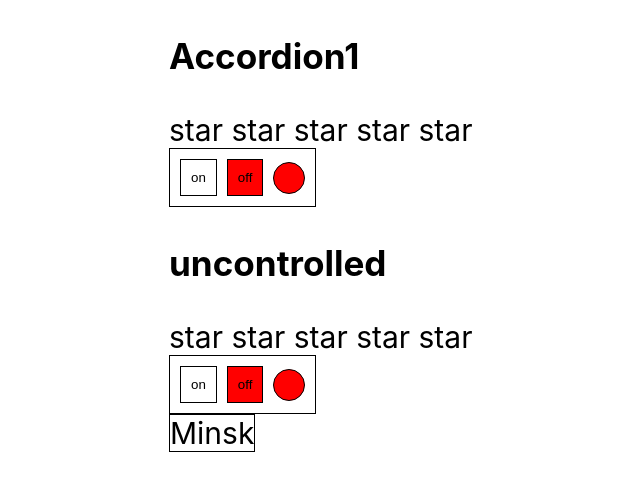
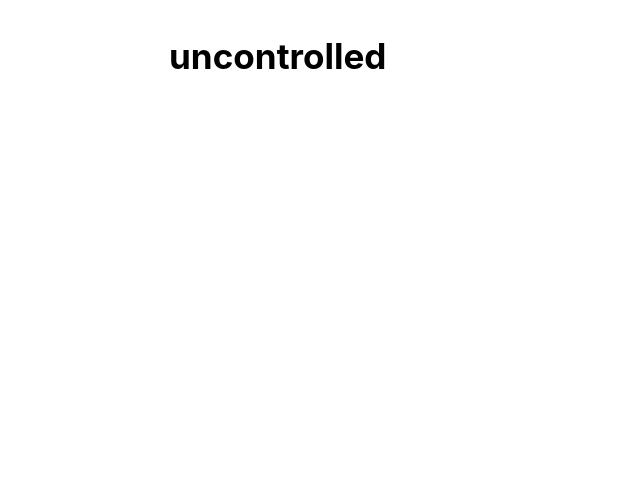
Before and after one commit to ArtLevel/React-in-detail, a React (Create React App) app: page / in a window 1280 px wide. Shown: the top 482 px of the page, without its empty margins (171-811 px from the left). Built offline with nearby package versions, Linux system fonts and the light colour scheme.

Commit message:
Refactor Code

```diff
--- a/src/App.tsx
+++ b/src/App.tsx
@@ -20,31 +20,31 @@ function App() {
 
 	return (
 		<div className='app'>
-			<Accordion
-				titleValue={'Accordion1'}
-				active={accordionActive}
-				toggleActive={toggleActiveAccordion}
-				items={[
-					{ title: 'Dimych', value: 1 },
-					{ title: 'Valera', value: 2 },
-					{ title: 'Viktor', value: 3 }
-				]}
-				onClick={() => {}}
-			/>
-			<Rating value={ratingValue} setRating={setRatingValue} />
-			<OnOff callback={toggleOnOff} value={onOff} />
+			{/*<Accordion*/}
+			{/*	titleValue={'Accordion1'}*/}
+			{/*	active={accordionActive}*/}
+			{/*	toggleActive={toggleActiveAccordion}*/}
+			{/*	items={[*/}
+			{/*		{ title: 'Dimych', value: 1 },*/}
+			{/*		{ title: 'Valera', value: 2 },*/}
+			{/*		{ title: 'Viktor', value: 3 }*/}
+			{/*	]}*/}
+			{/*	onClick={() => {}}*/}
+			{/*/>*/}
+			{/*<Rating value={ratingValue} setRating={setRatingValue} />*/}
+			{/*<OnOff callback={toggleOnOff} value={onOff} />*/}
 			<UncontrolledAccordion titleValue={'uncontrolled'} />
-			<UncontrolledRating onChange={() => {}} />
-			<UncontrolledOnOff />
-			<Select
-				value={selectValue}
-				items={[
-					{ value: '1', title: 'Minsk' },
-					{ value: '2', title: 'Moscow' },
-					{ value: '3', title: 'Kiev' }
-				]}
-				onChange={setSelectValue}
-			/>
+			{/*<UncontrolledRating onChange={() => {}} />*/}
+			{/*<UncontrolledOnOff />*/}
+			{/*<Select*/}
+			{/*	value={selectValue}*/}
+			{/*	items={[*/}
+			{/*		{ value: '1', title: 'Minsk' },*/}
+			{/*		{ value: '2', title: 'Moscow' },*/}
+			{/*		{ value: '3', title: 'Kiev' }*/}
+			{/*	]}*/}
+			{/*	onChange={setSelectValue}*/}
+			{/*/>*/}
 		</div>
 	)
 }
--- a/src/components/UncontrolledAccordion/UncontrolledAccordion.tsx
+++ b/src/components/UncontrolledAccordion/UncontrolledAccordion.tsx
@@ -8,8 +8,15 @@ type ActionT = {
 	type: string
 }
 
+const TOGGLE_CONSTANT = 'TOGGLE_COLLAPSED'
+
 const reducer = (state: boolean, action: ActionT) => {
-	if (action.type === 'TOGGLE-COLLAPSED') return !state
+	console.log('REDUCER START:')
+	console.log(state)
+	console.log(action)
+	console.log('REDUCER END')
+
+	if (action.type === 'TOGGLE_COLLAPSED') return !state
 	return state
 }
 
@@ -22,7 +29,7 @@ export function UncontrolledAccordion({ titleValue }: AccordionPT) {
 			{/*<AccordionTitle title={titleValue} callback={toggleAccordion} />*/}
 			<AccordionTitle
 				title={titleValue}
-				callback={() => dispatch({ type: 'TOGGLE-COLLAPSED' })}
+				callback={() => dispatch({ type: 'TOGGLE_COLLAPSED' })}
 			/>
 			{collapsed && <AccordionBody />}
 		</div>
--- a/src/index.tsx
+++ b/src/index.tsx
@@ -1,20 +1,14 @@
-import React from 'react';
-import ReactDOM from 'react-dom/client';
-import App from './App';
-import './index.css';
+import React from 'react'
+import ReactDOM from 'react-dom/client'
+import App from './App'
+import './index.css'
 
-import reportWebVitals from './reportWebVitals';
+import reportWebVitals from './reportWebVitals'
 
-const root = ReactDOM.createRoot(
-  document.getElementById('root') as HTMLElement
-);
-root.render(
-  <React.StrictMode>
-    <App />
-  </React.StrictMode>
-);
+const root = ReactDOM.createRoot(document.getElementById('root') as HTMLElement)
+root.render(<App />)
 
 // If you want to start measuring performance in your app, pass a function
 // to log results (for example: reportWebVitals(console.log))
 // or send to an analytics endpoint. Learn more: https://bit.ly/CRA-vitals
-reportWebVitals();
+reportWebVitals()
```
